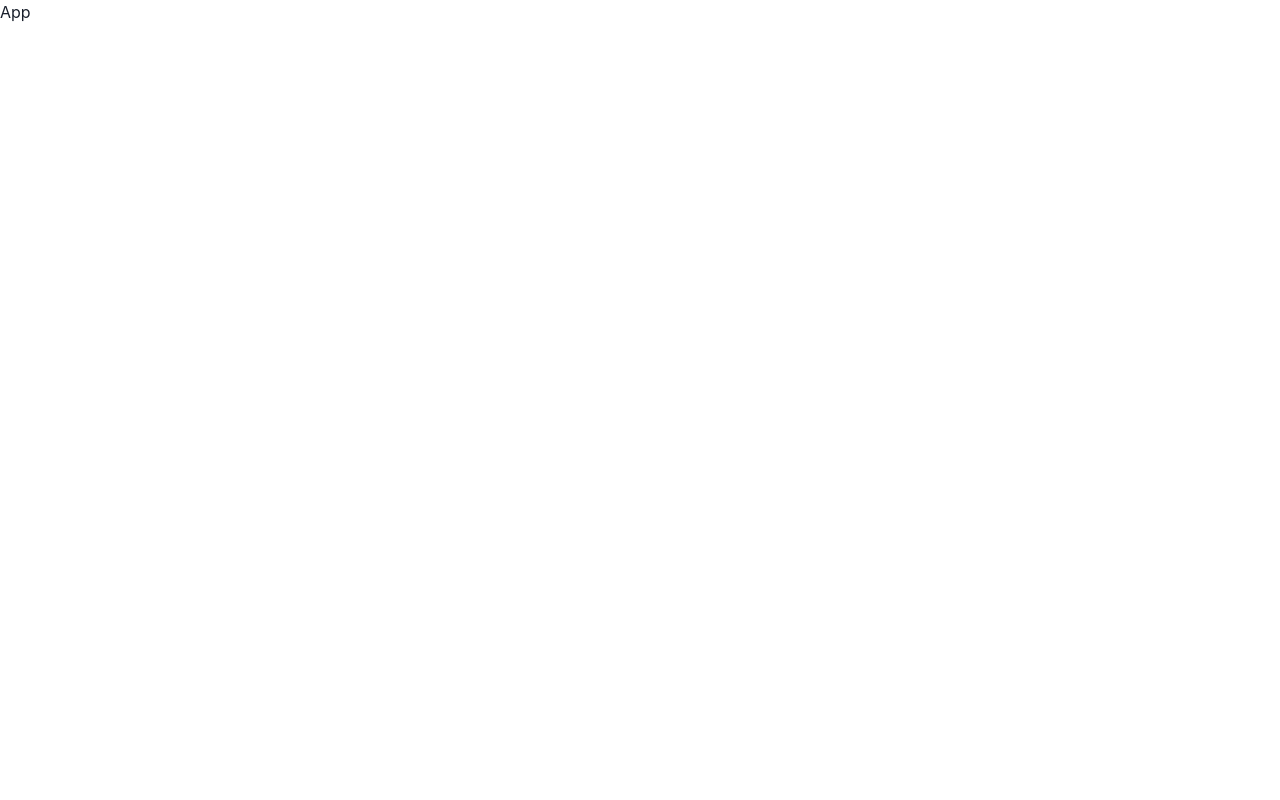
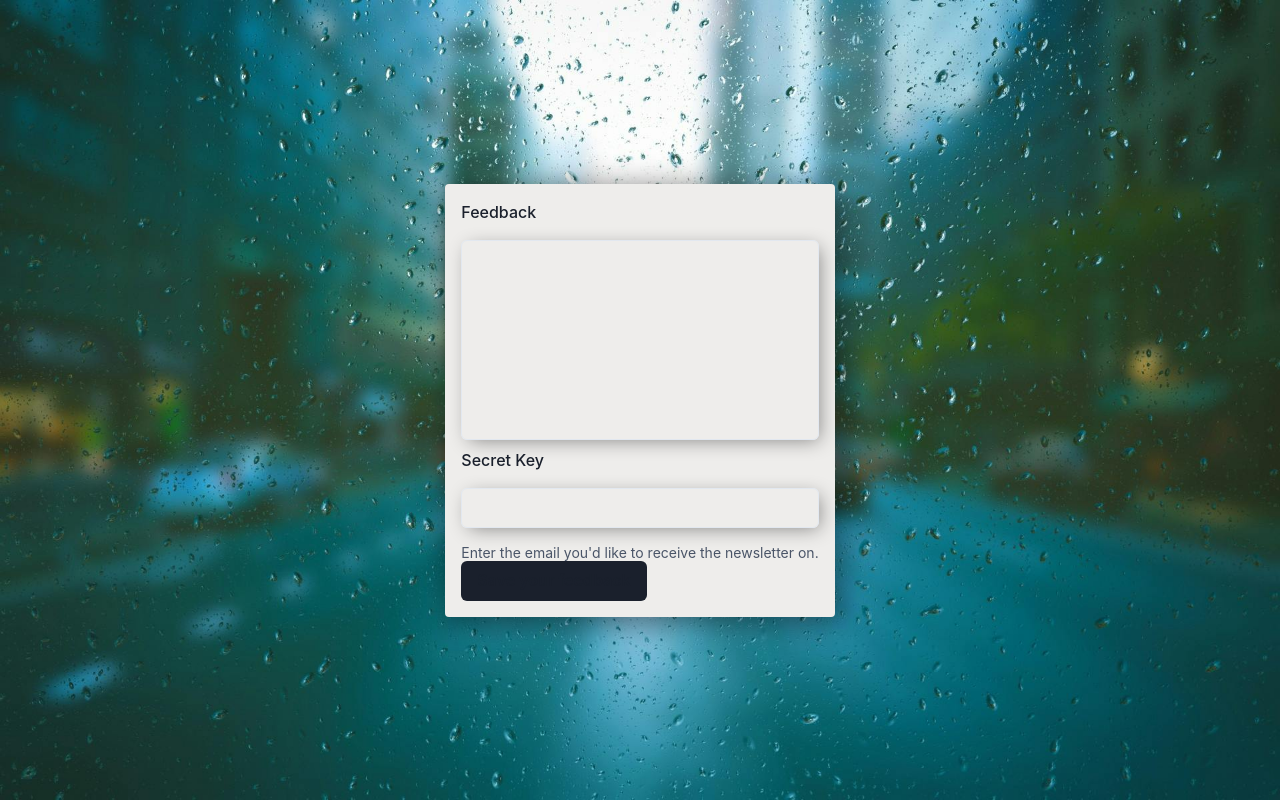
Before and after one commit to pashapushak1996/anon-form-frontend, a React (Create React App) app: page / in a window 1280 px wide. Built offline with nearby package versions, Linux system fonts and the light colour scheme.

Commit message:
feat: implemented form

```diff
--- a/src/App.tsx
+++ b/src/App.tsx
@@ -1,11 +1,40 @@
 import React from "react";
 
-import { ChakraProvider } from "@chakra-ui/react";
+import { Box, ChakraProvider, Image } from "@chakra-ui/react";
+import Form from "./components/Form";
+
+import bgImage from "./bg_image.jpg";
 
 function App() {
   return (
     <ChakraProvider>
-      <div>App</div>
+      <Box
+        backgroundColor={"#2F3645"}
+        minHeight="100vh"
+        display={"flex"}
+        alignItems={"center"}
+        justifyContent={"center"}
+        px={4}
+      >
+        <Image
+          src={bgImage}
+          width={"100%"}
+          height={"100%"}
+          objectFit={"cover"}
+          position={"absolute"}
+        />
+        <Box
+          maxW={400}
+          p={4}
+          position={"relative"}
+          zIndex={1}
+          backgroundColor={"#EEEDEB"}
+          borderRadius={4}
+          boxShadow={"4px 4px 28px 3px rgba(0,0,0,0.45)"}
+        >
+          <Form />
+        </Box>
+      </Box>
     </ChakraProvider>
   );
 }
--- /dev/null
+++ b/src/components/Form.tsx
@@ -0,0 +1,76 @@
+import { ChangeEvent, useState } from "react";
+import {
+  Button,
+  FormControl,
+  FormErrorMessage,
+  FormHelperText,
+  FormLabel,
+  Input,
+  Textarea,
+} from "@chakra-ui/react";
+
+const Form = () => {
+  const [formValues, setFormValues] = useState({
+    text: "",
+    secret_key: "",
+    id: "",
+  });
+  const [isError, setIsError] = useState("");
+
+  const handleChange =
+    (type: "secret_key" | "text" | "id") =>
+    (e: ChangeEvent<HTMLTextAreaElement>) => {
+      const value = e.target.value;
+
+      setFormValues({ ...formValues, [type]: value });
+    };
+
+  const onSubmit = (e: ChangeEvent<HTMLInputElement>) => {
+    e.preventDefault();
+
+    // TODO Add api call
+  };
+
+  return (
+    <FormControl isInvalid={!!isError} onSubmit={onSubmit}>
+      <FormLabel color={"gray.800"} mb={4}>
+        Feedback
+      </FormLabel>
+      <Textarea
+        height={200}
+        resize={"none"}
+        boxShadow={"4px 4px 19px -4px rgba(0,0,0,0.45)"}
+        color={"gray.800"}
+        value={formValues.text}
+        onChange={handleChange("text")}
+        mb={2}
+      />
+      <FormLabel color={"gray.800"} mb={4}>
+        Secret Key
+      </FormLabel>
+      <Input
+        boxShadow={"4px 4px 19px -4px rgba(0,0,0,0.45)"}
+        color={"gray.800"}
+        value={formValues.secret_key}
+        onChange={handleChange("secret_key") as never}
+        mb={2}
+      />
+      {!isError ? (
+        <FormHelperText>
+          Enter the email you'd like to receive the newsletter on.
+        </FormHelperText>
+      ) : (
+        <FormErrorMessage>Information is required</FormErrorMessage>
+      )}
+      <Button
+        _hover={{ color: "gray.800", backgroundColor: "gray.200" }}
+        backgroundColor={"gray.800"}
+        type={"submit"}
+      >
+        Save your feedback
+      </Button>
+    </FormControl>
+  );
+};
+
+export default Form;
--- a/src/index.css
+++ b/src/index.css
@@ -1,13 +1,12 @@
 body {
   margin: 0;
-  font-family: -apple-system, BlinkMacSystemFont, 'Segoe UI', 'Roboto', 'Oxygen',
-    'Ubuntu', 'Cantarell', 'Fira Sans', 'Droid Sans', 'Helvetica Neue',
+  font-family: -apple-system, BlinkMacSystemFont, "Segoe UI", "Roboto", "Oxygen",
+    "Ubuntu", "Cantarell", "Fira Sans", "Droid Sans", "Helvetica Neue",
     sans-serif;
   -webkit-font-smoothing: antialiased;
   -moz-osx-font-smoothing: grayscale;
 }
 
-code {
-  font-family: source-code-pro, Menlo, Monaco, Consolas, 'Courier New',
-    monospace;
+#root {
+  min-height: 100vh;
 }
--- a/src/index.tsx
+++ b/src/index.tsx
@@ -1,6 +1,8 @@
 import React from "react";
 import ReactDOM from "react-dom/client";
 import App from "./App";
+
+import "./index.css";
 
 const root = ReactDOM.createRoot(
   document.getElementById("root") as HTMLElement,
```
Also changed, not shown: src/bg_image.jpg (added).
